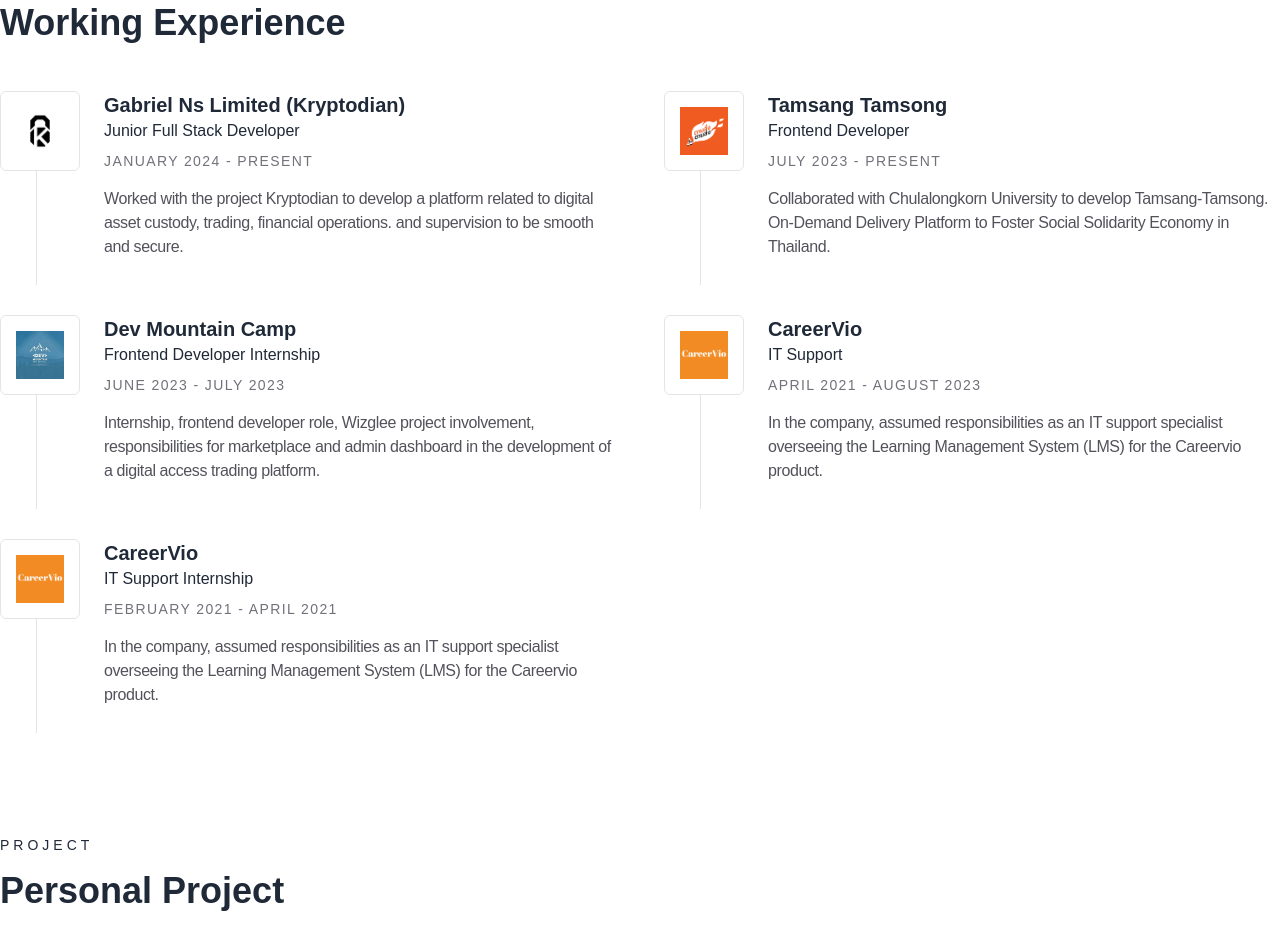
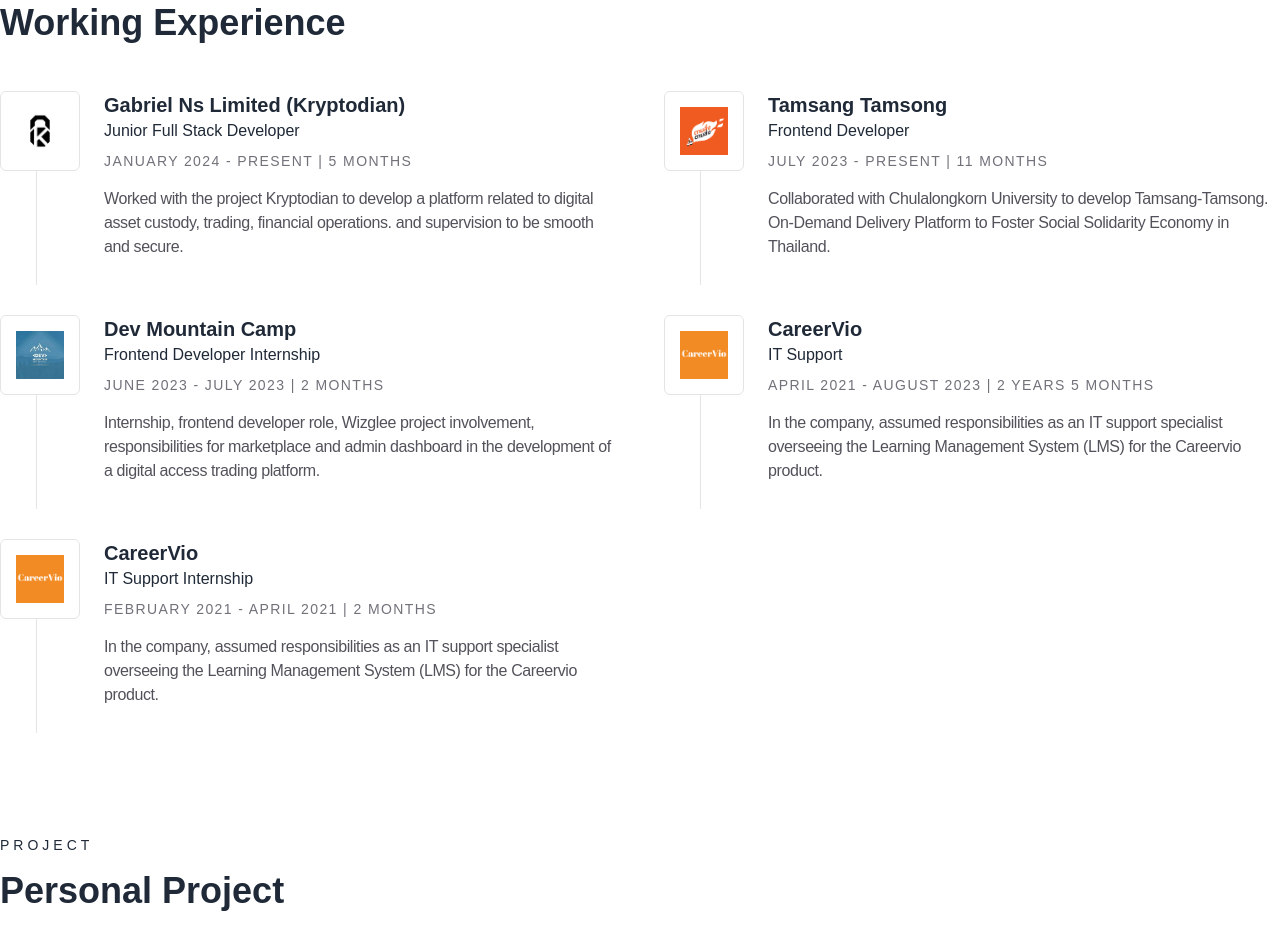
Before and after one commit to khris-xp/khris-xp-website, an Astro site: page / in a window 1280 px wide. Shown: the part 1765-2714 px from the top of the page. Built offline with nearby package versions, Linux system fonts and the light colour scheme; Astro itself is replaced by a stand-in of ours; a web font is replaced by a local one.

Commit message:
feat: calculation experience date

```diff
--- a/src/components/TimeLine.astro
+++ b/src/components/TimeLine.astro
@@ -1,5 +1,6 @@
 ---
 import experience from '../content/experience.json';
+import { calculateExperingDate } from 'script/date';
 
 const experienceData = experience.experience;
 ---
@@ -25,7 +26,7 @@
             <h3 class='text-xl font-bold'>{experience.company}</h3>
             <p>{experience.designation}</p>
             <time class='text-sm text-zinc-500 mt-2 tracking-widest uppercase'>
-              {experience.duration}
+              {experience.duration} | {calculateExperingDate(experience.startDate, experience.endDate)}
             </time>
             <p class='tracking-tight dark:text-zinc-400 text-zinc-600 my-4'>
               {experience.description}
--- a/src/content/experience.json
+++ b/src/content/experience.json
@@ -4,6 +4,8 @@
       "company": "Gabriel Ns Limited (Kryptodian)",
       "designation": "Junior Full Stack Developer",
       "duration": "January 2024 - Present",
+      "startDate": "2024-01-05",
+      "endDate": "Present",
       "location": "Bangkok, Thailand",
       "image": "/experience/kryptodian.png",
       "description": "Worked with the project Kryptodian to develop a platform related to digital asset custody, trading, financial operations. and supervision to be smooth and secure."
@@ -12,6 +14,8 @@
       "company": "Tamsang Tamsong",
       "designation": "Frontend Developer",
       "duration": "July 2023 - Present",
+      "startDate": "2023-07-11",
+      "endDate": "Present",
       "location": "Bangkok, Thailand",
       "image": "/experience/tamsang-tamsong.png",
       "description": "Collaborated with Chulalongkorn University to develop Tamsang-Tamsong. On-Demand Delivery Platform to Foster Social Solidarity Economy in Thailand."
@@ -20,6 +24,8 @@
       "company": "Dev Mountain Camp",
       "designation": "Frontend Developer Internship",
       "duration": "June 2023 - July 2023",
+      "startDate": "2023-06-1",
+      "endDate": "2023-07-31",
       "location": "Bangkok, Thailand",
       "image": "/experience/devmountain.jpeg",
       "description": "Internship, frontend developer role, Wizglee project involvement, responsibilities for marketplace and admin dashboard in the development of a digital access trading platform."
@@ -28,6 +34,8 @@
       "company": "CareerVio",
       "designation": "IT Support",
       "duration": "April 2021 - August 2023",
+      "startDate": "2021-04-01",
+      "endDate": "2023-08-31",
       "location": "Bangkok, Thailand",
       "image": "/experience/careervio.png",
       "description": "In the company, assumed responsibilities as an IT support specialist overseeing the Learning Management System (LMS) for the Careervio product."
@@ -36,6 +44,8 @@
       "company": "CareerVio",
       "designation": "IT Support Internship",
       "duration": "February 2021 - April 2021",
+      "startDate": "2021-02-01",
+      "endDate": "2021-04-30",
       "location": "Bangkok, Thailand",
       "image": "/experience/careervio.png",
       "description": "In the company, assumed responsibilities as an IT support specialist overseeing the Learning Management System (LMS) for the Careervio product."
--- /dev/null
+++ b/src/script/date.ts
@@ -0,0 +1,21 @@
+export function calculateExperingDate(startDate: string, endDate: string) {
+  const start = new Date(startDate);
+  let end;
+  if (endDate === 'Present') {
+    end = new Date();
+  } else {
+    end = new Date(endDate);
+  }
+
+  const diff = end.getTime() - start.getTime();
+  const years = Math.floor(diff / (1000 * 60 * 60 * 24 * 365));
+  const months = Math.floor(
+    (diff % (1000 * 60 * 60 * 24 * 365)) / (1000 * 60 * 60 * 24 * 30)
+  );
+
+  if (years === 0) {
+    return `${months} months`;
+  } else {
+    return `${years} years ${months} months`;
+  }
+}
```
